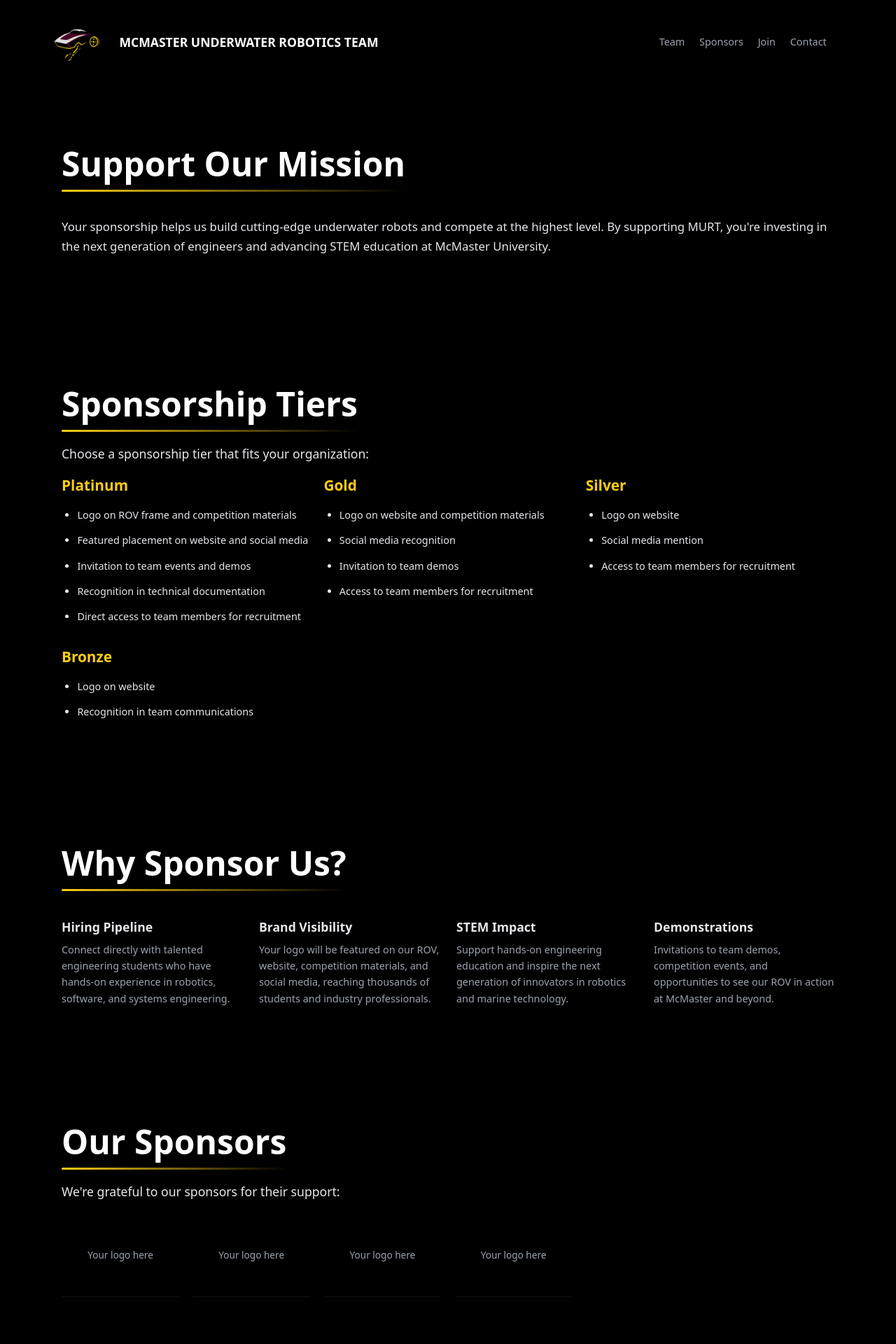
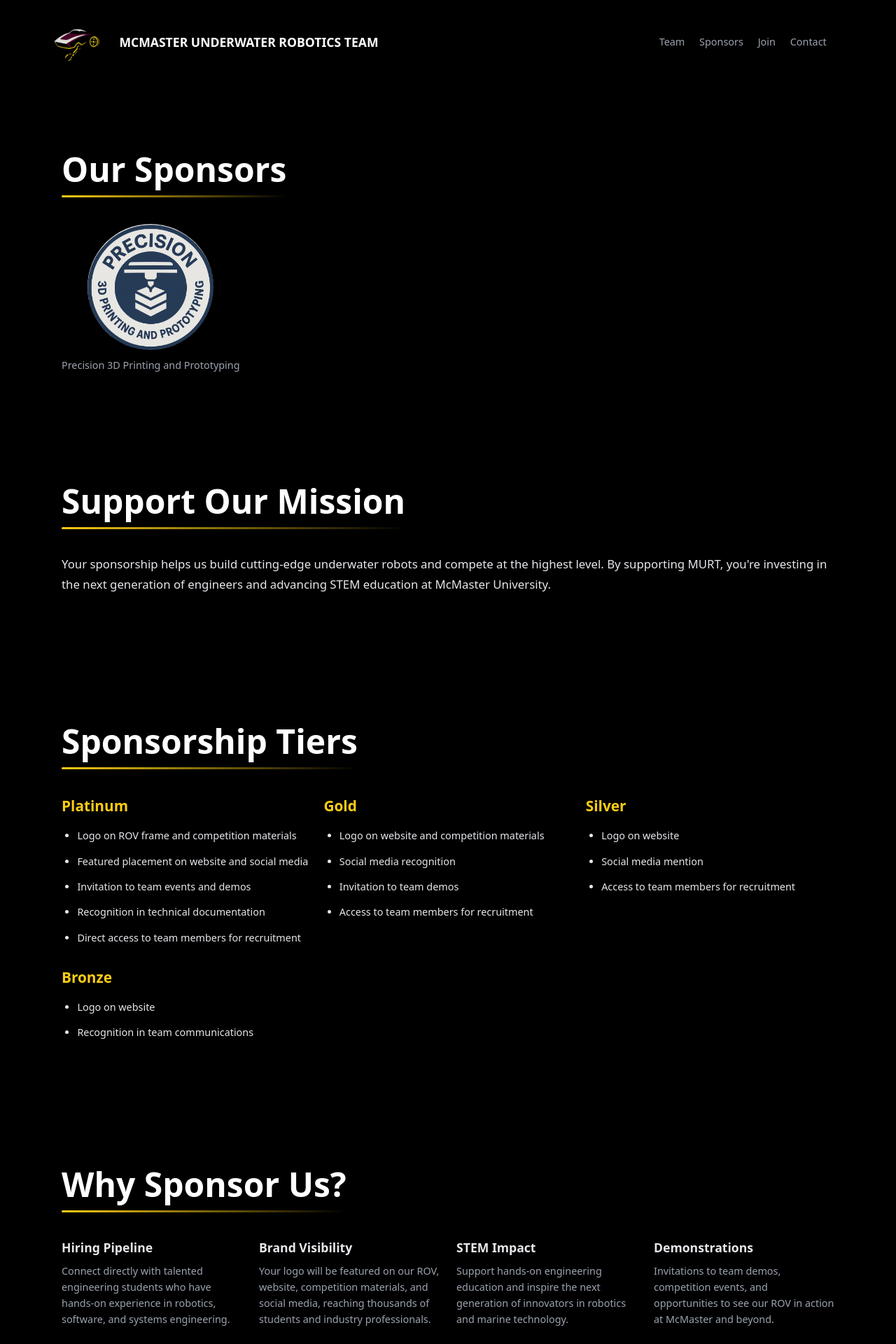
Before and after one commit to Nivii177/MURT_Website, a React (Vite) app: page /sponsors in a window 1280 px wide. Shown: the top 1920 px of the page at 70% size. Built offline with nearby package versions, Linux system fonts and the light colour scheme.

Commit message:
Minor updated and precision sponsor added

```diff
--- a/src/Components/Hero.jsx
+++ b/src/Components/Hero.jsx
@@ -1,6 +1,6 @@
 import bgVideo from "../assets/rov-hero.mov";
 import mcmasterlogo from "../assets/mcenglogo.jpg";
-// import sponsor2logo from "../assets/sponsor2.png"; // ← add your image here
+import precisionlogo from "../assets/Precision_Logo.png";
 export default function Hero() {
   return (
     <section className="hero-full" id="top">
@@ -33,7 +33,7 @@ export default function Hero() {
             <a href="https://materovcompetition.org/2026" target = "_blank" className="btn btn-yellow">
               Competion Details
             </a>
-            <a href="#about" className="btn btn-secondary">
+            <a href="#about" className="btn btn-yellow">
               About Us
             </a>
           </div>
@@ -46,13 +46,9 @@ export default function Hero() {
                   <img src={mcmasterlogo} alt="McMaster" />
                 </a>
               </div>
-              {/* Uncomment and update once you have the image and URL:
               <div className="sponsor-card">
-                <a href="https://blu-sub.com/?srsltid=AfmBOoqAHTgIkB-E-hltcY3vkbbG4ydkzrd2nTioKKF96WZUb96oICdA" target="_blank">
-                  <img src={sponsor2logo} alt="Sponsor Name" />
-                </a>
+                <img src={precisionlogo} alt="Precision 3D Printing and Prototyping" />
               </div>
-              */}
             </div>
           </div>
         </div>
--- a/src/index.css
+++ b/src/index.css
@@ -521,7 +521,7 @@ a {
 }
 
 .powered-label {
-  font-size: 1.2rem;
+  font-size: 1.35rem;
   font-weight: 500;
   margin-bottom: 0.6rem;
 }
@@ -541,8 +541,8 @@ a {
 }
 
 .sponsor-card {
-  width: clamp(56px, 7vw, 96px); /* Keep readable size on phones */
-  height: clamp(56px, 7vw, 96px); /* Maintain proportional height */
+  width: clamp(68px, 8.5vw, 115px);
+  height: clamp(68px, 8.5vw, 115px);
   display: flex;
   border-radius: clamp(12px, 1.5vw, 18px); /* Responsive rounding */
   overflow: hidden;         /* IMPORTANT: hides image corners */
@@ -568,7 +568,9 @@ body {
   flex-direction: column;
   justify-content: center;
   padding: 4rem 2.5rem 6rem 5rem;
+  margin-top: 6rem;
   color: var(--text-main);
+  scroll-margin-top: var(--navbar-height);
 }
 
 .about-home-title {
--- a/src/pages/Sponsors.jsx
+++ b/src/pages/Sponsors.jsx
@@ -2,10 +2,22 @@
 import { Link } from "react-router-dom";
 import Section from "../Components/Section.jsx";
 import { SPONSOR_TIERS } from "../data/constants.js";
+import precisionlogo from "../assets/Precision_Logo.png";
 
 export default function Sponsors() {
   return (
     <main className="app">
+      <Section id="sponsors" title="Our Sponsors">
+        <div style={{ display: "flex", flexWrap: "wrap", gap: "2rem", marginTop: "1.2rem" }}>
+          <div style={{ display: "flex", flexDirection: "column", alignItems: "center", gap: "0.75rem" }}>
+            <div style={{ width: "180px", height: "180px", borderRadius: "50%", overflow: "hidden", background: "transparent" }}>
+              <img src={precisionlogo} alt="Precision 3D Printing and Prototyping" style={{ width: "100%", height: "100%", objectFit: "cover" }} />
+            </div>
+            <p style={{ margin: 0, fontSize: "0.9rem", color: "var(--text-muted)", textAlign: "center" }}>Precision 3D Printing and Prototyping</p>
+          </div>
+        </div>
+      </Section>
+
       <section className="section" style={{ paddingTop: "2rem" }}>
         <div className="section-inner">
           <h1 className="section-title" style={{ marginBottom: "1.2rem" }}>
@@ -18,7 +30,7 @@ export default function Sponsors() {
       </section>
 
       <Section id="tiers" title="Sponsorship Tiers">
-        <p>Choose a sponsorship tier that fits your organization:</p>
+
         <div style={{ display: "grid", gridTemplateColumns: "repeat(auto-fit, minmax(280px, 1fr))", gap: "1.2rem", marginTop: "1.2rem" }}>
           {SPONSOR_TIERS.map((tier, index) => (
             <div key={index}>
@@ -51,17 +63,6 @@ export default function Sponsors() {
         </div>
       </Section>
 
-      <Section id="sponsors" title="Our Sponsors">
-        <p>We're grateful to our sponsors for their support:</p>
-        <div style={{ display: "grid", gridTemplateColumns: "repeat(auto-fill, minmax(150px, 1fr))", gap: "1.2rem", marginTop: "1.2rem" }}>
-          {[1, 2, 3, 4].map((item) => (
-            <div key={item} style={{ display: "flex", alignItems: "center", justifyContent: "center", minHeight: "120px", color: "var(--text-muted)", fontSize: "0.85rem", textAlign: "center", borderBottom: "1px solid rgba(148,163,184,0.1)" }}>
-              Your logo here
-            </div>
-          ))}
-        </div>
-      </Section>
-
       <Section id="cta" title="Become a Sponsor">
         <p>
           Interested in sponsoring MURT? We'd love to discuss how we can work together. Download our sponsorship package or reach out directly.
```
Also changed, not shown: src/assets/Precision_Logo.png (added), 1 other file (tests, documents, lock files or other folders).
